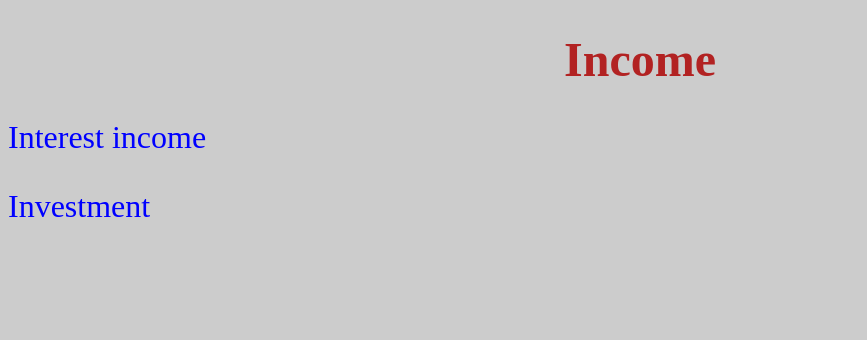
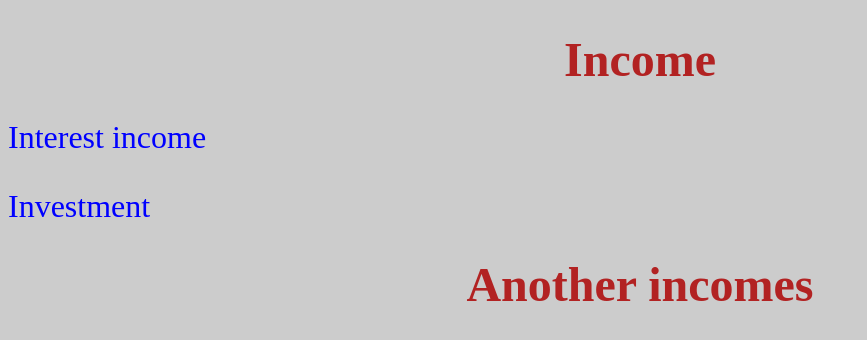
Before and after one commit to AndriiShynkar/Branch, a plain HTML site: page index.html in a window 1280 px wide. Shown: the whole page, without its empty margins (0-867 px from the left). Drawn offline with Linux system fonts and the light colour scheme.

Commit message:
Add <h1> - "Another incomes"

```diff
--- a/index.html
+++ b/index.html
@@ -9,5 +9,6 @@
 <h1>Income</h1>
 <p>Interest income</p>
 <p>Investment</p>
+<h1> Another incomes</h1>
 </body>
 </html>
```
